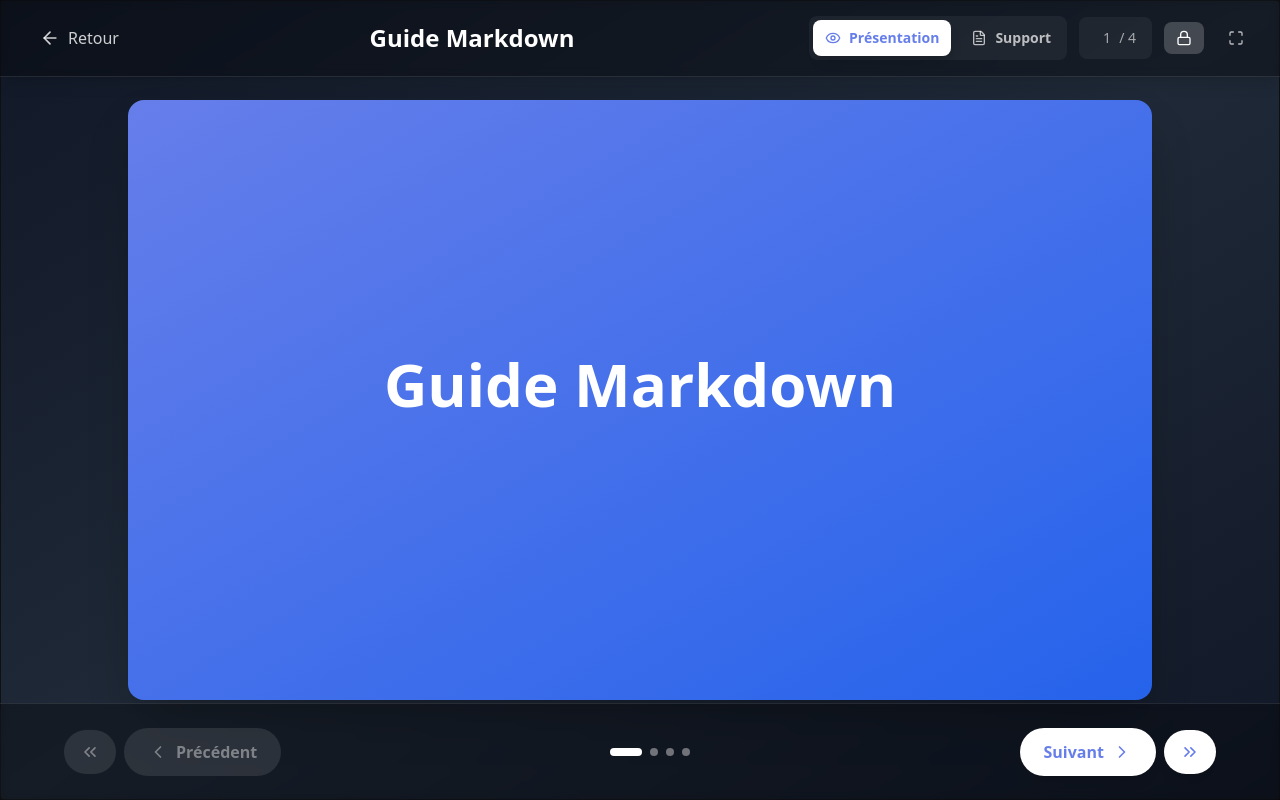
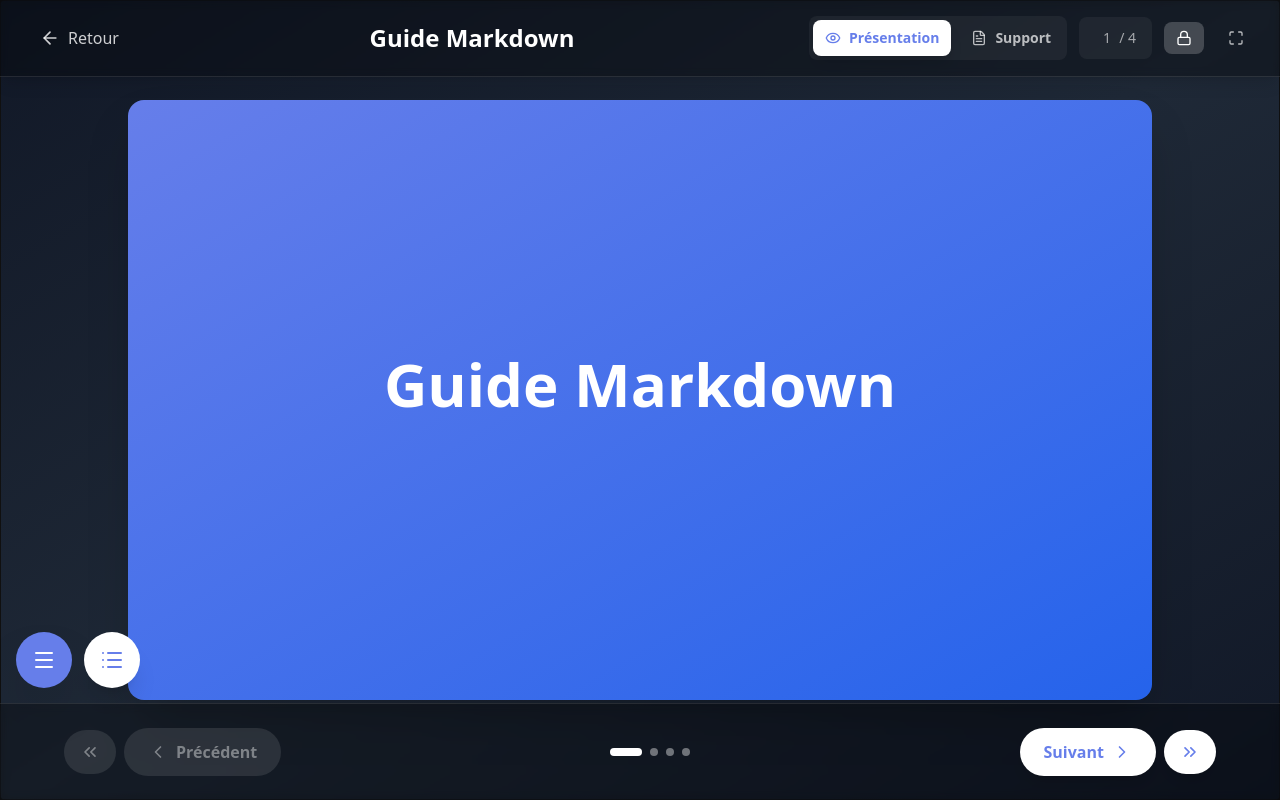
Before and after one commit to lpcd/presenter, a React (Vite) app: page /presentations/exemple/presentation/00_Plan in a window 1280 px wide. Built offline with nearby package versions, Linux system fonts and the light colour scheme.

Commit message:
feat: Add module navigation and table of contents to presentation mode

```diff
--- a/src/presentation/subpages/presentationMode/Presentation.tsx
+++ b/src/presentation/subpages/presentationMode/Presentation.tsx
@@ -38,6 +38,17 @@ const Presentation = () => {
   const [presentationName, setPresentationName] = useState<string>("");
   const [isEditingSlideNumber, setIsEditingSlideNumber] = useState(false);
   const [isControlsLocked, setIsControlsLocked] = useState(true);
+  const [allModules, setAllModules] = useState<
+    Array<{
+      id: number;
+      title: string;
+      description: string;
+      filename: string;
+      duration: string;
+      topics: string[];
+    }>
+  >([]);
+  const [currentModuleIndex, setCurrentModuleIndex] = useState<number>(0);
 
   const handleViewModeChange = useCallback(
     (mode: "presentation" | "support") => {
@@ -91,7 +102,7 @@ const Presentation = () => {
         return;
       }
 
-      const showThreshold = 80;
+      const showThreshold = 180;
       const isNearTop = e.clientY < showThreshold;
       const isNearBottom = e.clientY > window.innerHeight - showThreshold;
 
@@ -159,6 +170,8 @@ const Presentation = () => {
           const currentIndex = presentation.modules.findIndex(
             (m) => m.filename === mdFilename
           );
+          setCurrentModuleIndex(currentIndex);
+          setAllModules(presentation.modules);
 
           if (currentIndex < presentation.modules.length - 1) {
             const next = presentation.modules[currentIndex + 1];
@@ -278,6 +291,8 @@ const Presentation = () => {
         presentationId={presentationId}
         moduleTitle={moduleTitle}
         showControls={showControls}
+        allModules={allModules}
+        currentModuleIndex={currentModuleIndex}
       />
     </div>
   );
--- a/src/presentation/subpages/presentationMode/components/PresentationMode.tsx
+++ b/src/presentation/subpages/presentationMode/components/PresentationMode.tsx
@@ -15,6 +15,15 @@ interface PresentationModeProps {
   presentationId: string | undefined;
   moduleTitle: string;
   showControls: boolean;
+  allModules: Array<{
+    id: number;
+    title: string;
+    description: string;
+    filename: string;
+    duration: string;
+    topics: string[];
+  }>;
+  currentModuleIndex: number;
 }
 
 export const PresentationMode = ({
@@ -26,6 +35,8 @@ export const PresentationMode = ({
   presentationId,
   moduleTitle,
   showControls,
+  allModules,
+  currentModuleIndex,
 }: PresentationModeProps) => {
   const navigate = useNavigate();
   const mainRef = useRef<HTMLElement>(null);
@@ -156,6 +167,10 @@ export const PresentationMode = ({
           onPrevious={goToPreviousSlide}
           onNext={goToNextSlide}
           onGoToSlide={onSlideChange}
+          sections={content.sections}
+          presentationId={presentationId}
+          allModules={allModules}
+          currentModuleIndex={currentModuleIndex}
         />
       </div>
     </>
--- a/src/presentation/subpages/presentationMode/components/SlideNavigation.tsx
+++ b/src/presentation/subpages/presentationMode/components/SlideNavigation.tsx
@@ -1,11 +1,14 @@
-import { useMemo } from "react";
-import { motion } from "framer-motion";
+import { useMemo, useState, useCallback } from "react";
+import { motion, AnimatePresence } from "framer-motion";
 import {
   ChevronLeft,
   ChevronRight,
   ChevronsLeft,
   ChevronsRight,
+  Menu,
+  List,
 } from "lucide-react";
+import { useNavigate } from "react-router-dom";
 
 interface SlideNavigationProps {
   currentSlide: number;
@@ -13,6 +16,21 @@ interface SlideNavigationProps {
   onPrevious: () => void;
   onNext: () => void;
   onGoToSlide: (index: number) => void;
+  sections: Array<{
+    heading: string;
+    content: string;
+    level: number;
+  }>;
+  presentationId: string | undefined;
+  allModules: Array<{
+    id: number;
+    title: string;
+    description: string;
+    filename: string;
+    duration: string;
+    topics: string[];
+  }>;
+  currentModuleIndex: number;
 }
 
 export const SlideNavigation = ({
@@ -21,7 +39,14 @@ export const SlideNavigation = ({
   onPrevious,
   onNext,
   onGoToSlide,
+  sections,
+  presentationId,
+  allModules,
+  currentModuleIndex,
 }: SlideNavigationProps) => {
+  const [showModulesMenu, setShowModulesMenu] = useState(false);
+  const [showTableOfContents, setShowTableOfContents] = useState(false);
+  const navigate = useNavigate();
   const visibleSlides = useMemo(() => {
     const maxVisible = 11;
     if (totalSlides <= maxVisible) {
@@ -38,6 +63,16 @@ export const SlideNavigation = ({
 
     return Array.from({ length: end - start + 1 }, (_, i) => start + i);
   }, [currentSlide, totalSlides]);
+
+  const navigateToModule = useCallback(
+    (filename: string) => {
+      if (presentationId) {
+        navigate(`/presentations/${presentationId}/presentation/${filename}`);
+        setShowModulesMenu(false);
+      }
+    },
+    [presentationId, navigate]
+  );
 
   return (
     <motion.footer
@@ -126,6 +161,124 @@ export const SlideNavigation = ({
           </motion.button>
         </div>
       </div>
+
+      {/* Menus latéraux */}
+      <AnimatePresence>
+        {showModulesMenu && (
+          <motion.div
+            initial={{ opacity: 0, x: -300 }}
+            animate={{ opacity: 1, x: 0 }}
+            exit={{ opacity: 0, x: -300 }}
+            transition={{ duration: 0.3 }}
+            className="fixed left-4 bottom-24 bg-white rounded-xl shadow-2xl p-4 z-50 max-w-xs max-h-[60vh] overflow-y-auto"
+          >
+            <div className="flex items-center justify-between mb-4">
+              <h3 className="font-bold text-gray-800">Modules</h3>
+              <button
+                onClick={() => setShowModulesMenu(false)}
+                className="text-gray-500 hover:text-gray-700"
+              >
+                ✕
+              </button>
+            </div>
+            <div className="space-y-2">
+              {allModules.map((module, index) => (
+                <button
+                  key={module.id}
+                  onClick={() => navigateToModule(module.filename)}
+                  className={`w-full text-left px-4 py-2 rounded-lg transition-colors ${
+                    index === currentModuleIndex
+                      ? "bg-primary text-white"
+                      : "hover:bg-gray-100 text-gray-700"
+                  }`}
+                >
+                  <div className="font-medium">{module.title}</div>
+                  <div className="text-xs opacity-75">{module.duration}</div>
+                </button>
+              ))}
+            </div>
+          </motion.div>
+        )}
+      </AnimatePresence>
+
+      <AnimatePresence>
+        {showTableOfContents && (
+          <motion.div
+            initial={{ opacity: 0, x: 300 }}
+            animate={{ opacity: 1, x: 0 }}
+            exit={{ opacity: 0, x: 300 }}
+            transition={{ duration: 0.3 }}
+            className="fixed right-4 bottom-24 bg-white rounded-xl shadow-2xl p-4 z-50 max-w-xs max-h-[60vh] overflow-y-auto"
+          >
+            <div className="flex items-center justify-between mb-4">
+              <h3 className="font-bold text-gray-800">Sommaire</h3>
+              <button
+                onClick={() => setShowTableOfContents(false)}
+                className="text-gray-500 hover:text-gray-700"
+              >
+                ✕
+              </button>
+            </div>
+            <div className="space-y-2">
+              {sections.map((section, index) => (
+                <button
+                  key={index}
+                  onClick={() => {
+                    onGoToSlide(index + 1); // +1 car la première slide est l'intro
+                    setShowTableOfContents(false);
+                  }}
+                  className={`w-full text-left px-4 py-2 rounded-lg transition-colors ${
+                    currentSlide === index + 1
+                      ? "bg-primary text-white"
+                      : "hover:bg-gray-100 text-gray-700"
+                  }`}
+                >
+                  <div
+                    className={`${
+                      section.level === 2
+                        ? "font-semibold"
+                        : section.level === 3
+                        ? "ml-2"
+                        : "ml-4 text-sm"
+                    }`}
+                  >
+                    {section.heading}
+                  </div>
+                </button>
+              ))}
+            </div>
+          </motion.div>
+        )}
+      </AnimatePresence>
+
+      {/* Boutons flottants */}
+      <div className="fixed left-4 bottom-28 flex gap-3 z-40">
+        <motion.button
+          initial={{ opacity: 0, scale: 0.8 }}
+          animate={{ opacity: 1, scale: 1 }}
+          onClick={() => setShowModulesMenu(!showModulesMenu)}
+          className="bg-primary text-white p-4 rounded-full shadow-2xl hover:bg-primary/90 transition-colors"
+          whileHover={{ scale: 1.1 }}
+          whileTap={{ scale: 0.9 }}
+          aria-label="Menu des modules"
+          title="Menu des modules - Naviguez entre les différents modules"
+        >
+          <Menu size={24} />
+        </motion.button>
+
+        <motion.button
+          initial={{ opacity: 0, scale: 0.8 }}
+          animate={{ opacity: 1, scale: 1 }}
+          onClick={() => setShowTableOfContents(!showTableOfContents)}
+          className="bg-white text-primary p-4 rounded-full shadow-xl hover:shadow-2xl hover:bg-gray-50 transition-all"
+          whileHover={{ scale: 1.1 }}
+          whileTap={{ scale: 0.9 }}
+          aria-label="Sommaire"
+          title="Sommaire - Accédez rapidement aux différentes sections"
+        >
+          <List size={24} />
+        </motion.button>
+      </div>
     </motion.footer>
   );
 };
```
